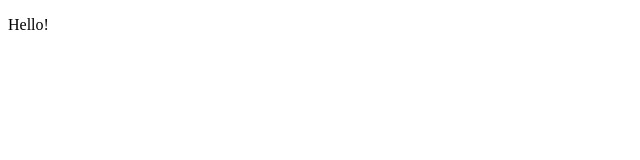
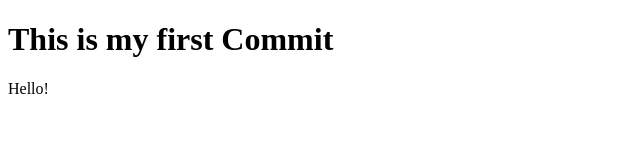
Before and after one commit to Danixhkeyz/hello, a plain HTML site: page index.html in a window 1280 px wide. Shown: the whole page, without its empty margins (0-640 px from the left). Drawn offline with Linux system fonts and the light colour scheme.

Commit message:
Add a little changes

```diff
--- a/index.html
+++ b/index.html
@@ -6,6 +6,9 @@
     <title>Document</title>
 </head>
 <body>
+    <header>
+        <h1>This is my first Commit</h1>
+    </header>
     <p>Hello!</p>
 </body>
 </html>
```
